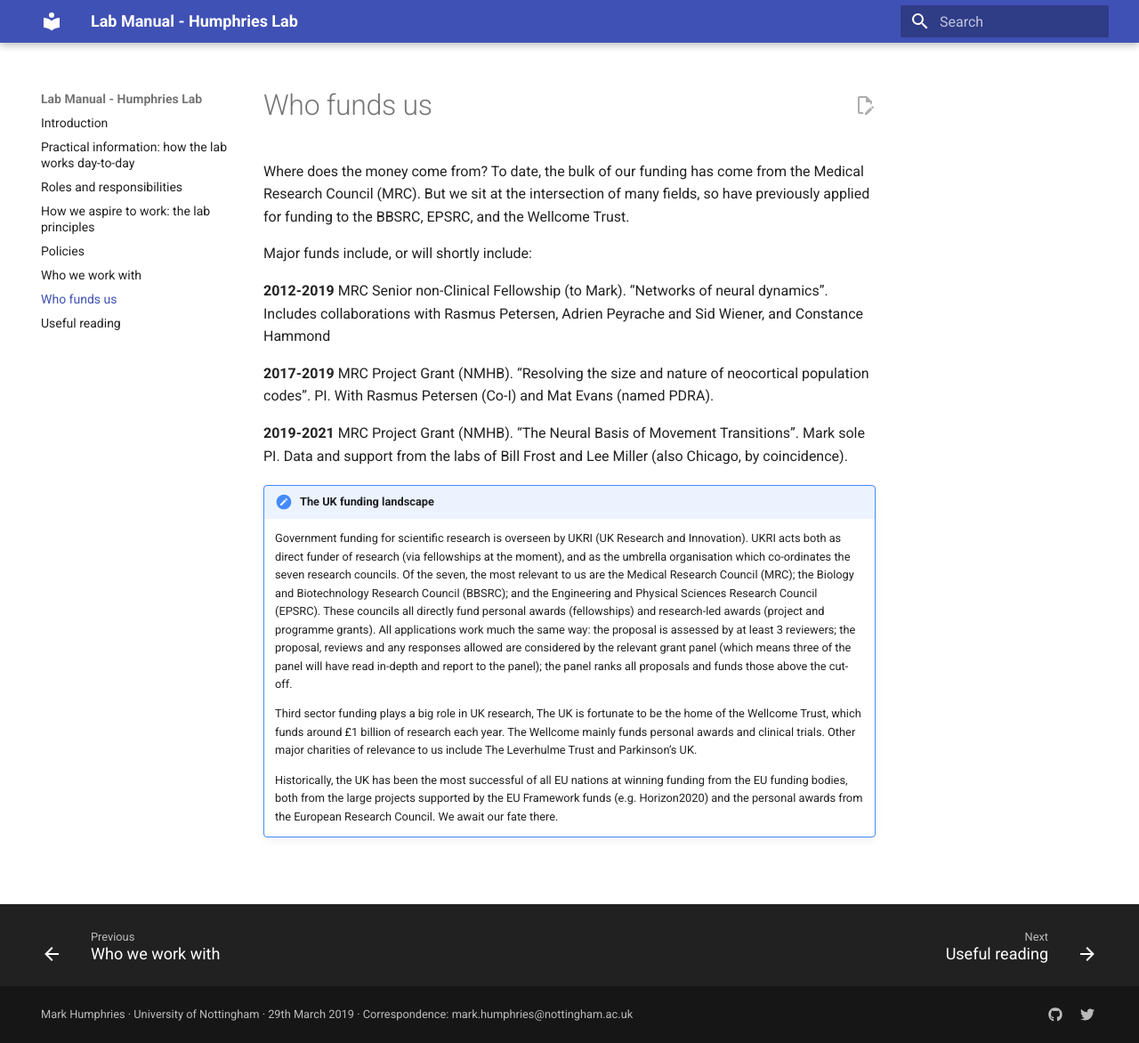
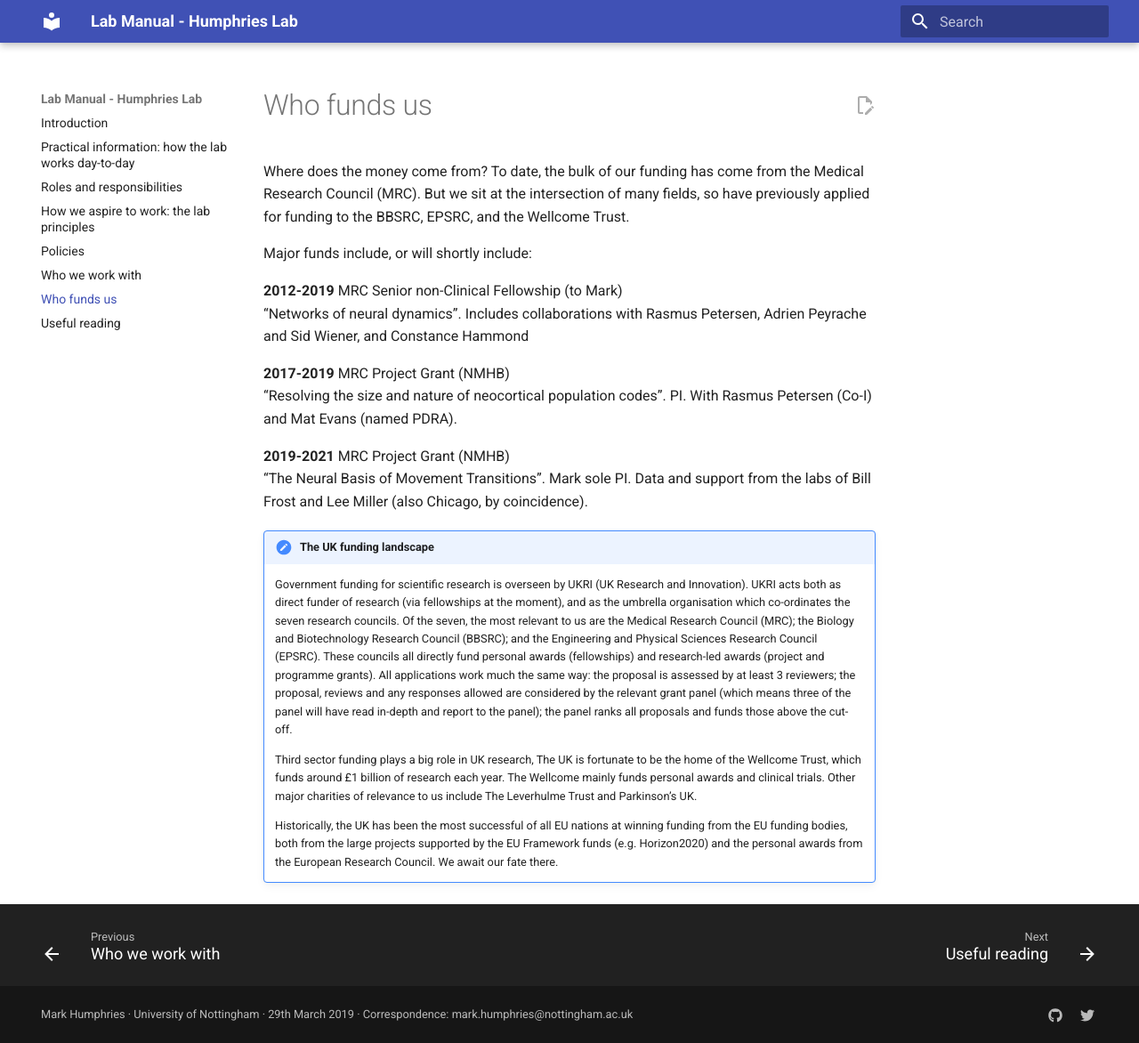
Before and after one commit to Humphries-Lab/Lab-Manual, an MkDocs documentation site: the page built from content/funders.md, in a window 1280 px wide and 1172 px high. Shown: the whole window at 89% size. Built offline with MkDocs 1.6.1 and Material for MkDocs 9.7.7, drawn with Linux system fonts in a browser that asks for light colours.

Commit message:
funders: line break

```diff
--- a/content/funders.md
+++ b/content/funders.md
@@ -8,20 +8,19 @@ the BBSRC, EPSRC, and the Wellcome Trust.
 
 Major funds include, or will shortly include:
 
-**2012-2019**
-MRC Senior non-Clinical Fellowship (to Mark). "Networks of neural
-dynamics". Includes collaborations with Rasmus Petersen, Adrien Peyrache
-and Sid Wiener, and Constance Hammond
+**2012-2019** MRC Senior non-Clinical Fellowship (to Mark)<br>
+"Networks of neural dynamics". Includes collaborations with Rasmus
+Petersen, Adrien Peyrache and Sid Wiener, and Constance Hammond
 
-**2017-2019**
-MRC Project Grant (NMHB). "Resolving the size and nature of neocortical
-population codes". PI. With Rasmus Petersen (Co-I) and Mat Evans (named
-PDRA).
+**2017-2019** MRC Project Grant (NMHB)<br>
+"Resolving the size and nature of neocortical population codes". PI.
+With Rasmus Petersen (Co-I) and Mat Evans (named PDRA).
 
-**2019-2021**
-MRC Project Grant (NMHB). "The Neural Basis of Movement Transitions".
-Mark sole PI. Data and support from the labs of Bill Frost and Lee
-Miller (also Chicago, by coincidence).
+**2019-2021** MRC Project Grant (NMHB)<br>
+"The Neural Basis of Movement Transitions". Mark sole PI. Data and
+support from the labs of Bill Frost and Lee Miller (also Chicago, by
+coincidence).
+
 
 !!! note "The UK funding landscape"
 
```
